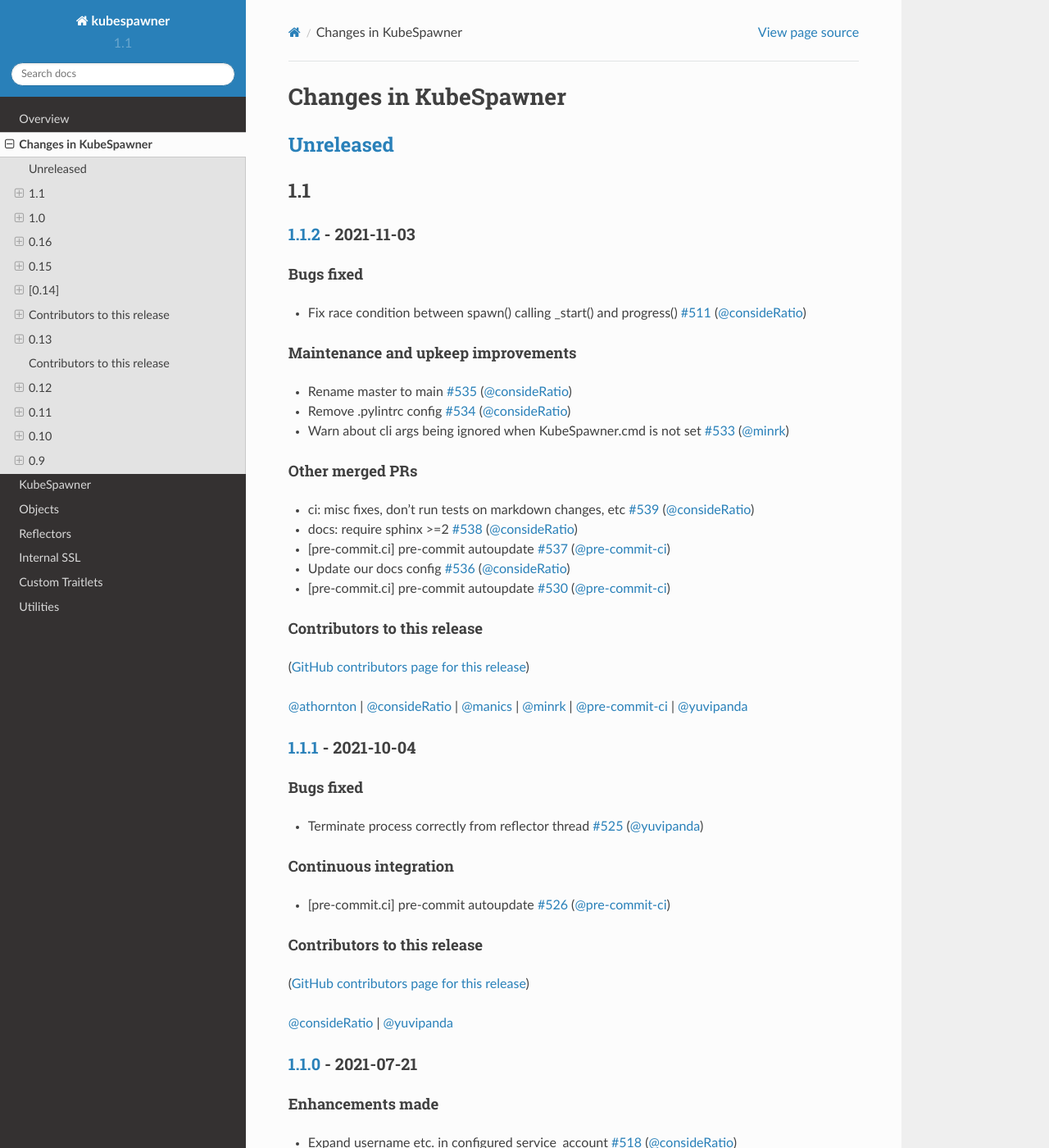
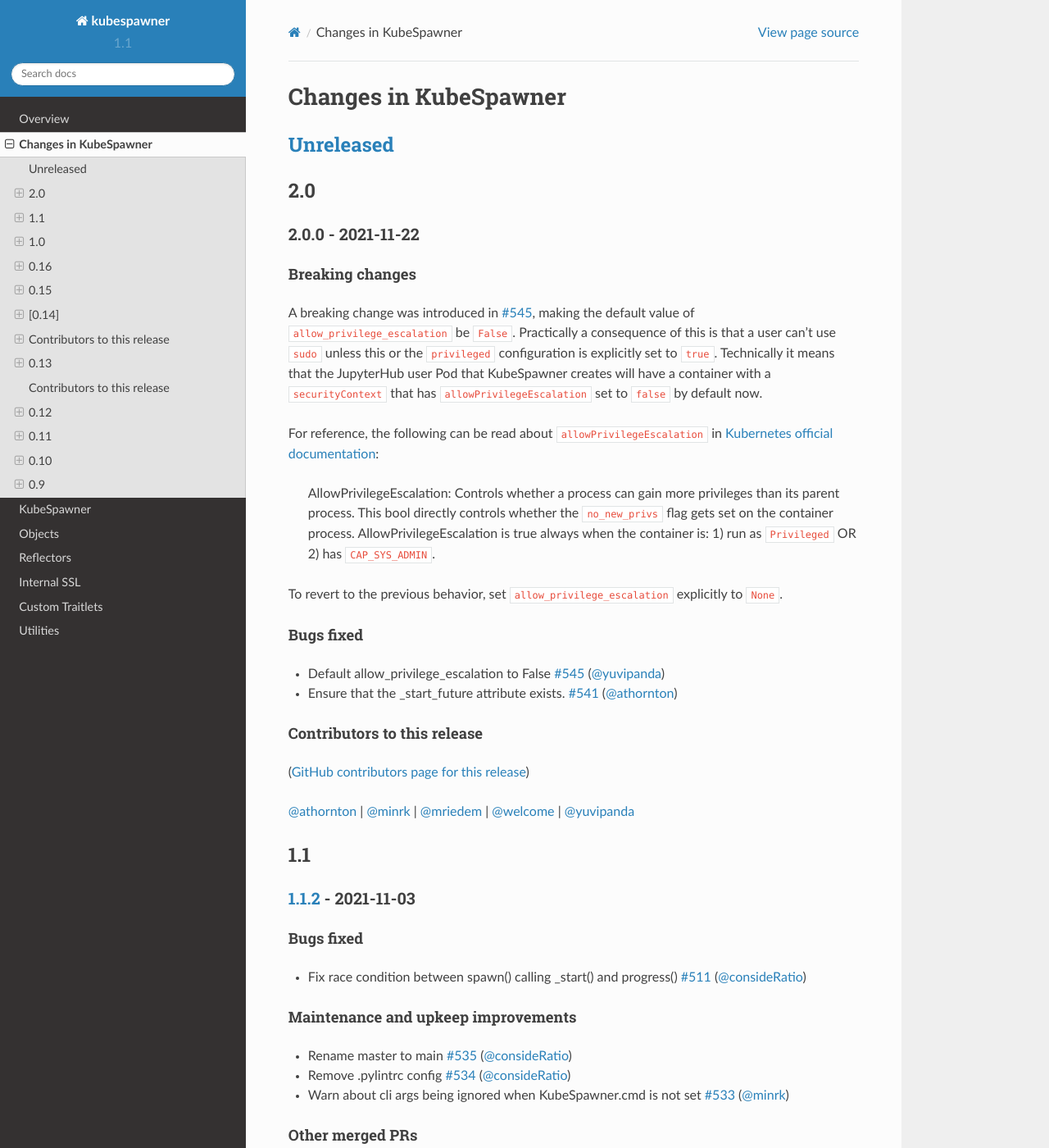
Before and after one commit to jupyterhub/kubespawner, a Sphinx documentation site: the page built from docs/source/changelog.md, in a window 1280 px wide and 1400 px high. Shown: the whole window at 82% size. Built offline with Sphinx 7.4.7 and the Read the Docs theme 2.0.0, drawn with Linux system fonts in a browser that asks for light colours.

Commit message:
Add changelog for KubeSpawner 2.0.0

```diff
--- a/docs/source/changelog.md
+++ b/docs/source/changelog.md
@@ -3,6 +3,31 @@
 <!-- PR link template: - [#](https://github.com/jupyterhub/kubespawner/pull/) ([@](https://github.com/)) -->
 
 ## [Unreleased]
+
+## 2.0
+
+### 2.0.0 - 2021-11-22
+
+#### Breaking changes
+
+A breaking change was introduced in [#545](https://github.com/jupyterhub/kubespawner/pull/545), making the default value of `allow_privilege_escalation` be `False`. Practically a consequence of this is that a user can't use `sudo` unless this or the `privileged` configuration is explicitly set to `true`. Technically it means that the JupyterHub user Pod that KubeSpawner creates will have a container with a `securityContext` that has `allowPrivilegeEscalation` set to `false` by default now.
+
+For reference, the following can be read about `allowPrivilegeEscalation` in [Kubernetes official documentation](https://kubernetes.io/docs/tasks/configure-pod-container/security-context/):
+
+> AllowPrivilegeEscalation: Controls whether a process can gain more privileges than its parent process. This bool directly controls whether the `no_new_privs` flag gets set on the container process. AllowPrivilegeEscalation is true always when the container is: 1) run as `Privileged` OR 2) has `CAP_SYS_ADMIN`.
+
+To revert to the previous behavior, set `allow_privilege_escalation` explicitly to `None`.
+
+#### Bugs fixed
+
+- Default allow_privilege_escalation to False [#545](https://github.com/jupyterhub/kubespawner/pull/545) ([@yuvipanda](https://github.com/yuvipanda))
+- Ensure that the \_start_future attribute exists. [#541](https://github.com/jupyterhub/kubespawner/pull/541) ([@athornton](https://github.com/athornton))
+
+#### Contributors to this release
+
+([GitHub contributors page for this release](https://github.com/jupyterhub/kubespawner/graphs/contributors?from=2021-11-03&to=2021-11-19&type=c))
+
+[@athornton](https://github.com/search?q=repo%3Ajupyterhub%2Fkubespawner+involves%3Aathornton+updated%3A2021-11-03..2021-11-19&type=Issues) | [@minrk](https://github.com/search?q=repo%3Ajupyterhub%2Fkubespawner+involves%3Aminrk+updated%3A2021-11-03..2021-11-19&type=Issues) | [@mriedem](https://github.com/search?q=repo%3Ajupyterhub%2Fkubespawner+involves%3Amriedem+updated%3A2021-11-03..2021-11-19&type=Issues) | [@welcome](https://github.com/search?q=repo%3Ajupyterhub%2Fkubespawner+involves%3Awelcome+updated%3A2021-11-03..2021-11-19&type=Issues) | [@yuvipanda](https://github.com/search?q=repo%3Ajupyterhub%2Fkubespawner+involves%3Ayuvipanda+updated%3A2021-11-03..2021-11-19&type=Issues)
 
 ## 1.1
 
```
